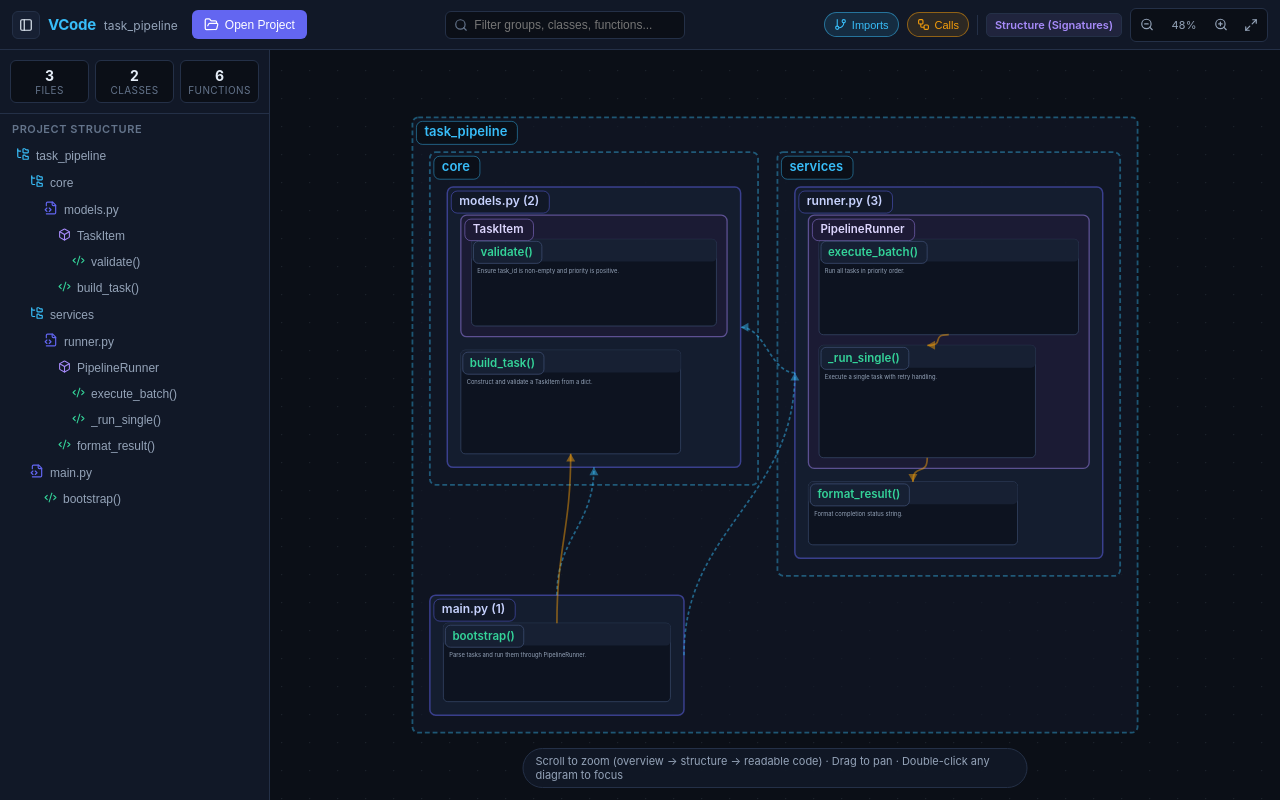
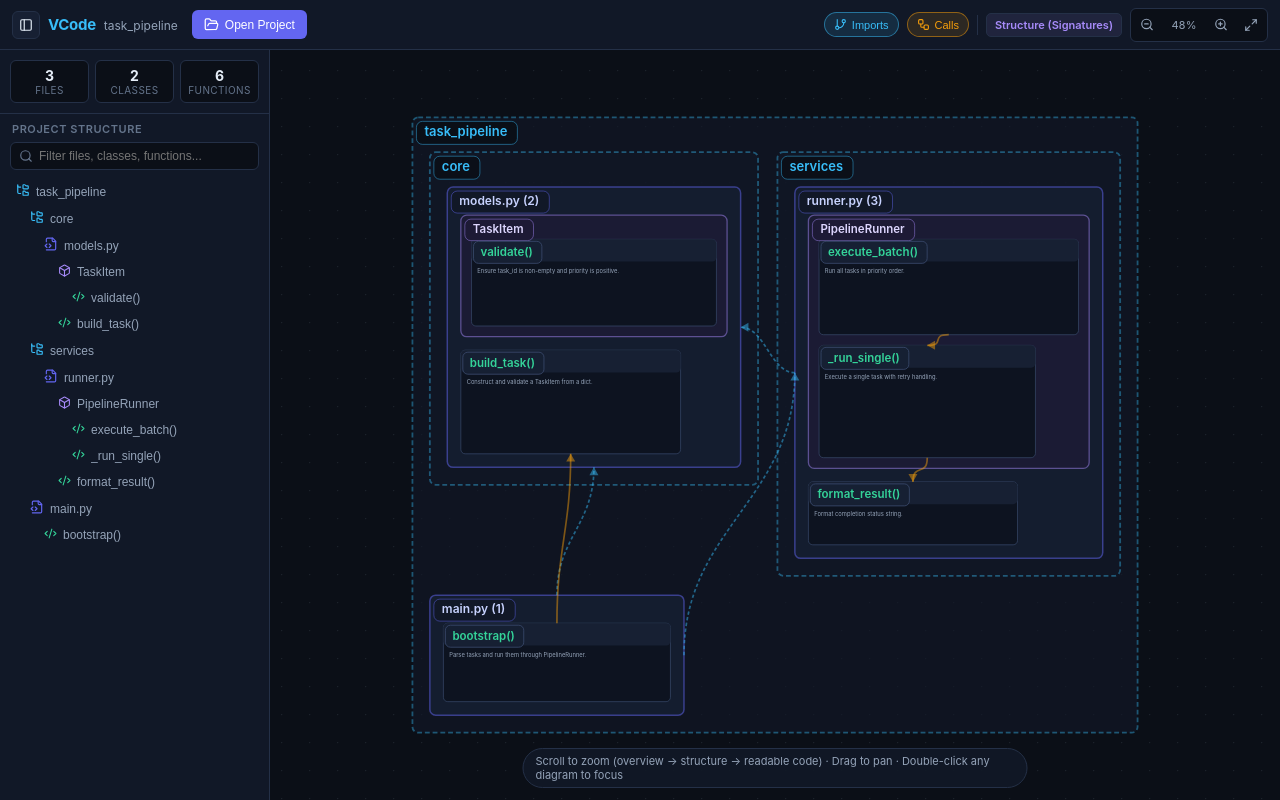
Before and after one commit to yeusin/vcode, a React (Vite) app: page / in a window 1280 px wide. Built offline with nearby package versions, Linux system fonts and the light colour scheme.

Commit message:
ui: move structure filter input into project structure sidebar

```diff
--- a/src/App.tsx
+++ b/src/App.tsx
@@ -159,8 +159,6 @@ export const App: React.FC = () => {
         recentProjects={recentProjects}
         onOpenRecent={openProjectPath}
         loading={loading}
-        searchQuery={searchQuery}
-        onSearchChange={setSearchQuery}
         showImportEdges={showImportEdges}
         onToggleImportEdges={() => setShowImportEdges((v) => !v)}
         showCallEdges={showCallEdges}
@@ -184,6 +182,7 @@ export const App: React.FC = () => {
           <Sidebar
             graph={graph}
             searchQuery={searchQuery}
+            onSearchChange={setSearchQuery}
             selectedId={selectedId}
             onSelectGroup={handleSelectGroup}
             onSelectFunction={handleSelectFunction}
--- a/src/components/Sidebar.tsx
+++ b/src/components/Sidebar.tsx
@@ -1,10 +1,11 @@
 import React, { useMemo } from "react";
-import { AlertTriangle, Box, Code2, FileCode2, Folder, FolderTree } from "lucide-react";
+import { AlertTriangle, Box, Code2, FileCode2, Folder, FolderTree, Search } from "lucide-react";
 import type { FunctionNode, GroupNode, ProjectGraph } from "../types/graph";
 
 interface SidebarProps {
   graph: ProjectGraph;
   searchQuery: string;
+  onSearchChange: (q: string) => void;
   selectedId: string | null;
   onSelectGroup: (group: GroupNode) => void;
   onSelectFunction: (fn: FunctionNode) => void;
@@ -13,6 +14,7 @@ interface SidebarProps {
 export const Sidebar: React.FC<SidebarProps> = ({
   graph,
   searchQuery,
+  onSearchChange,
   selectedId,
   onSelectGroup,
   onSelectFunction,
@@ -124,6 +126,22 @@ export const Sidebar: React.FC<SidebarProps> = ({
       </div>
 
       <div className="sidebar-section-title">Project Structure</div>
+      <div className="sidebar-search">
+        <div className="search-box">
+          <Search size={14} className="search-icon" />
+          <input
+            type="text"
+            placeholder="Filter files, classes, functions..."
+            value={searchQuery}
+            onChange={(e) => onSearchChange(e.target.value)}
+          />
+          {searchQuery && (
+            <button className="search-clear" onClick={() => onSearchChange("")}>
+              ×
+            </button>
+          )}
+        </div>
+      </div>
       <div className="sidebar-tree">
         {query && filteredGroups.length === 0 && filteredFunctions.length === 0 ? (
           <div className="sidebar-empty">No matches for "{searchQuery}"</div>
--- a/src/components/Toolbar.tsx
+++ b/src/components/Toolbar.tsx
@@ -5,7 +5,6 @@ import {
   History,
   Maximize2,
   PanelLeft,
-  Search,
   Workflow,
   ZoomIn,
   ZoomOut,
@@ -26,8 +25,6 @@ interface ToolbarProps {
   recentProjects: RecentProject[];
   onOpenRecent: (path: string) => void;
   loading: boolean;
-  searchQuery: string;
-  onSearchChange: (q: string) => void;
   showImportEdges: boolean;
   onToggleImportEdges: () => void;
   showCallEdges: boolean;
@@ -54,8 +51,6 @@ export const Toolbar: React.FC<ToolbarProps> = ({
   recentProjects,
   onOpenRecent,
   loading,
-  searchQuery,
-  onSearchChange,
   showImportEdges,
   onToggleImportEdges,
   showCallEdges,
@@ -108,23 +103,6 @@ export const Toolbar: React.FC<ToolbarProps> = ({
         )}
       </div>
 
-      <div className="toolbar-center">
-        <div className="search-box">
-          <Search size={14} className="search-icon" />
-          <input
-            type="text"
-            placeholder="Filter groups, classes, functions..."
-            value={searchQuery}
-            onChange={(e) => onSearchChange(e.target.value)}
-          />
-          {searchQuery && (
-            <button className="search-clear" onClick={() => onSearchChange("")}>
-              ×
-            </button>
-          )}
-        </div>
-      </div>
-
       <div className="toolbar-right">
         <button
           className={`toggle-pill import-pill ${showImportEdges ? "is-active" : ""}`}
--- a/src/styles.css
+++ b/src/styles.css
@@ -180,6 +180,14 @@ body,
   border-color: rgba(56, 189, 248, 0.55);
   background: rgba(56, 189, 248, 0.12);
   color: var(--accent-cyan);
+}
+
+.sidebar-search {
+  padding: 0 10px 8px;
+}
+
+.sidebar-search .search-box {
+  width: 100%;
 }
 
 .search-box {
```
